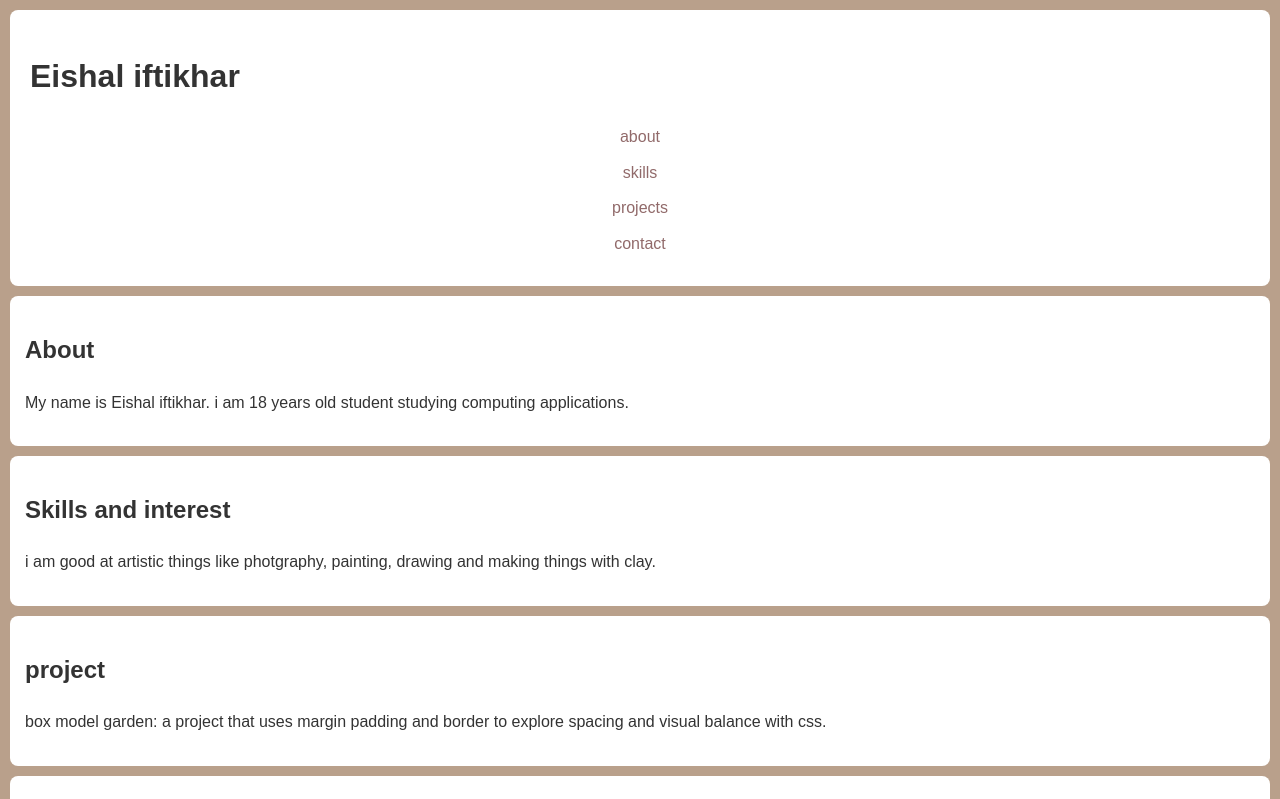
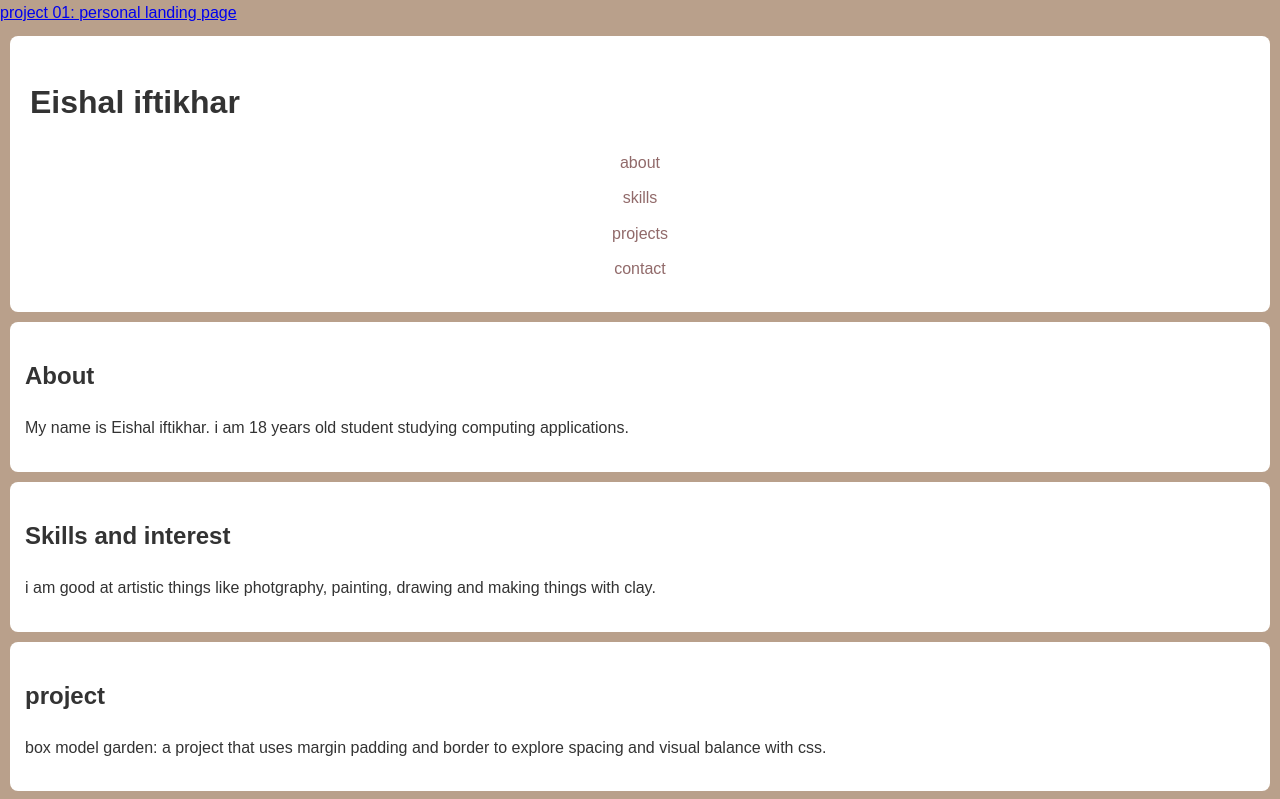
Before and after one commit to Eishal123/eishal-, a plain HTML site: page project1/index.html in a window 1280 px wide. Shown: the top 799 px of the page. Drawn offline with Linux system fonts and the light colour scheme.

Commit message:
Update index.html

```diff
--- a/project1/index.html
+++ b/project1/index.html
@@ -2,6 +2,7 @@
     <head>
         <title> Eishal's landing page</title>
         <link rel="stylesheet" href="style.css">
+        <a href="project1">project 01: personal landing page</a>
     </head>
     <body>
 
```
